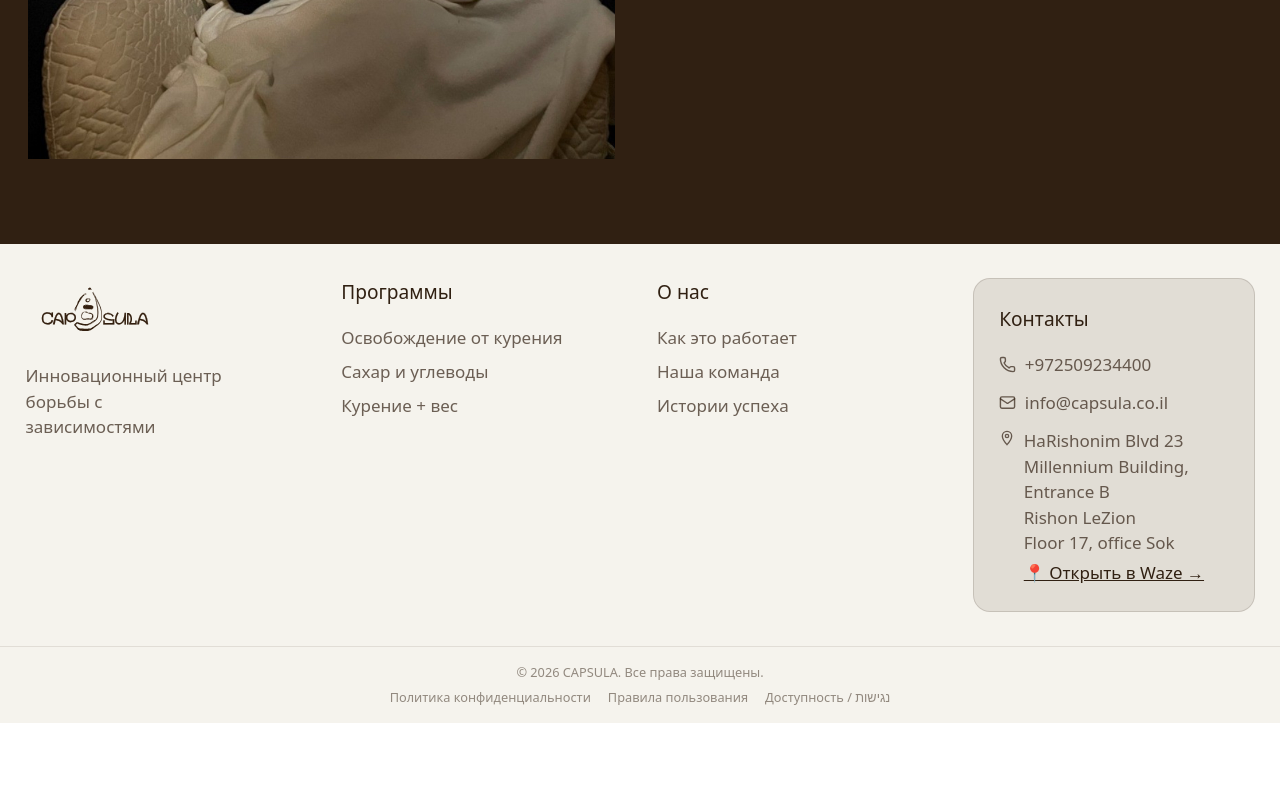
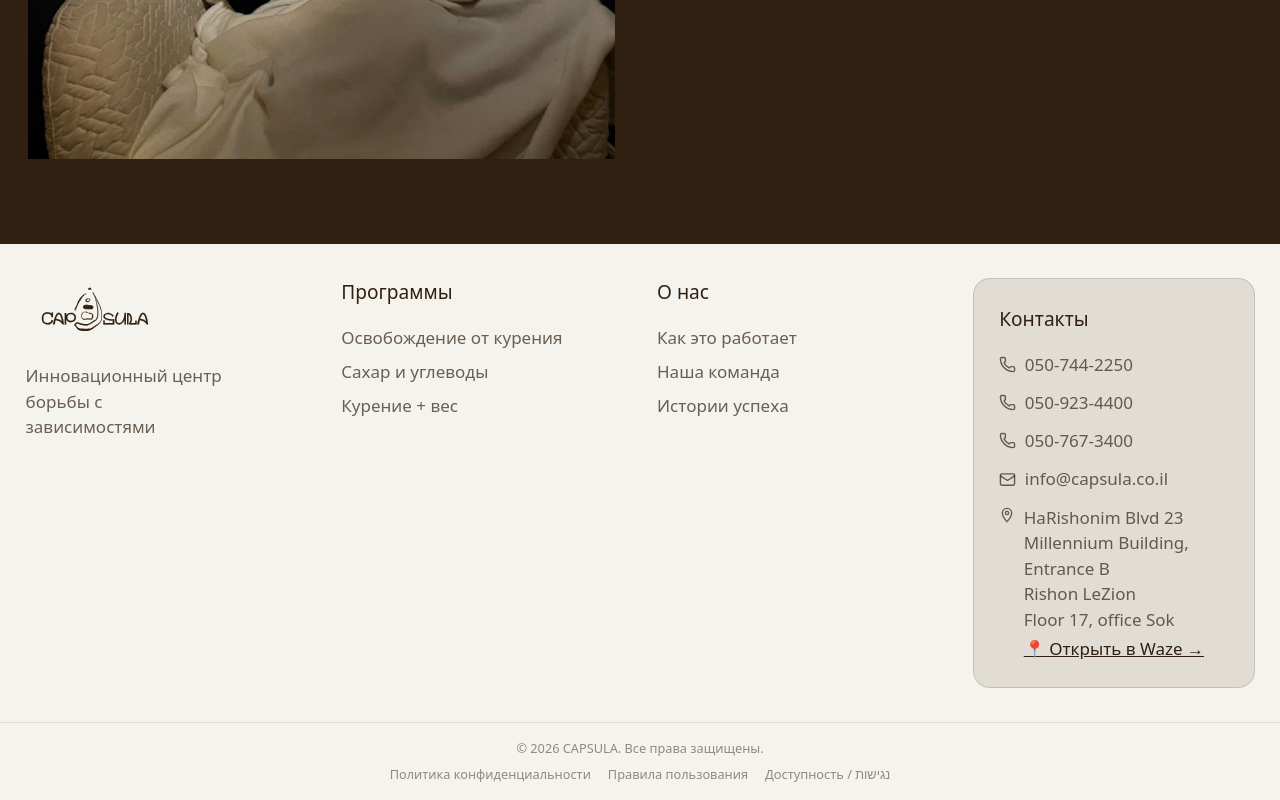
Before and after one commit to charik00/capsula-web, a Next.js app: page / in a window 1280 px wide. Shown: the part 10671-11471 px from the top of the page. Before the commit the page ends 11394 px from the top, so only its background shows below. Built offline with nearby package versions, Linux system fonts and the light colour scheme.

Commit message:
chore: three contact phone numbers in footer
Co-Authored-By: Claude Opus 4.8 <noreply@anthropic.com>

```diff
--- a/app/components/footer.tsx
+++ b/app/components/footer.tsx
@@ -38,7 +38,15 @@ export function Footer() {
             <ul className="space-y-3 text-base text-[#302012]/70">
               <li className="flex items-center gap-2">
                 <Phone className="w-4 h-4" />
-                <a href="tel:+972509234400" className="hover:text-[#302012] transition-colors">+972509234400</a>
+                <a href="tel:+972507442250" className="hover:text-[#302012] transition-colors">050-744-2250</a>
+              </li>
+              <li className="flex items-center gap-2">
+                <Phone className="w-4 h-4" />
+                <a href="tel:+972509234400" className="hover:text-[#302012] transition-colors">050-923-4400</a>
+              </li>
+              <li className="flex items-center gap-2">
+                <Phone className="w-4 h-4" />
+                <a href="tel:+972507673400" className="hover:text-[#302012] transition-colors">050-767-3400</a>
               </li>
               <li className="flex items-center gap-2">
                 <Mail className="w-4 h-4" />
```
